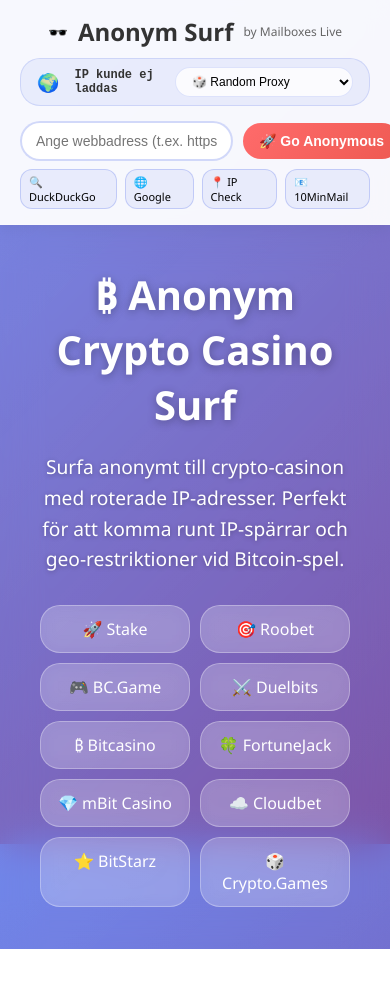
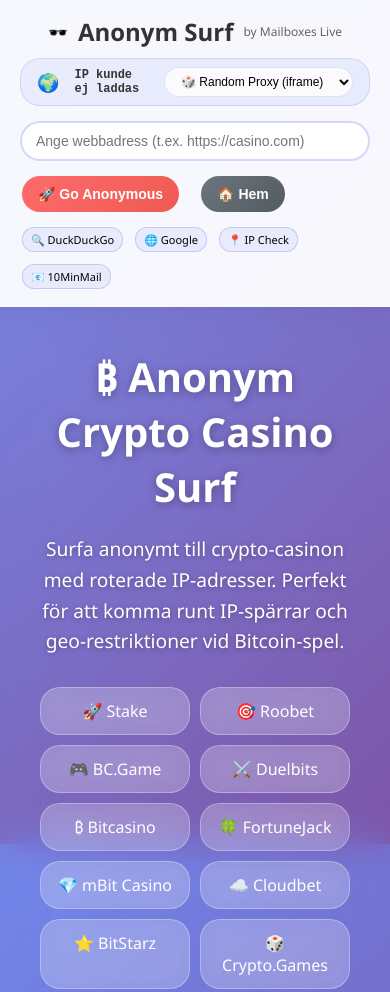
Before and after one commit to CornElDos/temp-email-manager, a website: page anon-surf.html in a window 390 px wide. Shown: the top 992 px of the page. Before the commit the page ends 949 px from the top, so only its background shows below. Drawn offline with Linux system fonts and the light colour scheme; no server answers.

Commit message:
Update anon-surf.html

```diff
--- a/anon-surf.html
+++ b/anon-surf.html
@@ -184,20 +184,32 @@
 
             .controls {
                 width: 100%;
+                flex-wrap: wrap;
             }
 
             .url-input {
                 font-size: 14px;
                 padding: 10px 14px;
+                flex: 1;
+                min-width: 200px;
             }
 
             .go-btn {
                 padding: 10px 16px;
                 font-size: 14px;
+                margin: 5px 2px;
             }
 
             .ip-info {
                 font-size: 12px;
+            }
+
+            .quick-sites {
+                flex-wrap: wrap;
+            }
+
+            .quick-site {
+                margin: 2px;
             }
         }
 
@@ -268,13 +280,13 @@
                 <span class="country-flag" id="countryFlag">🌍</span>
                 <span class="ip-display" id="ipDisplay">Laddar IP...</span>
                 <select class="proxy-selector" id="proxySelector">
-                    <option value="auto">🎲 Random Proxy</option>
-                    <option value="croxyproxy">🔒 CroxyProxy</option>
-                    <option value="kproxy">⚡ KProxy</option>
-                    <option value="filterbypass">🌐 FilterBypass</option>
-                    <option value="anonymouse">🕶️ Anonymouse</option>
-                    <option value="hideme">🛡️ Hide.me (Manual)</option>
-                    <option value="proxysite">📄 ProxySheet (Manual)</option>
+                    <option value="auto">🎲 Random Proxy (iframe)</option>
+                    <option value="croxyproxy">🔒 CroxyProxy (iframe)</option>
+                    <option value="filterbypass">🌐 FilterBypass (iframe)</option>
+                    <option value="anonymouse">🕶️ Anonymouse (iframe)</option>
+                    <option value="kproxy">⚡ KProxy (ny flik)</option>
+                    <option value="hideme">🛡️ Hide.me (ny flik)</option>
+                    <option value="proxysite">📄 ProxySheet (ny flik)</option>
                 </select>
             </div>
         </div>
@@ -284,6 +296,9 @@
                    placeholder="Ange webbadress (t.ex. https://casino.com)" />
             <button class="go-btn" id="goBtn" onclick="goAnonymous()">
                 🚀 Go Anonymous
+            </button>
+            <button class="go-btn" onclick="goHome()" style="background: linear-gradient(135deg, #6c757d 0%, #545b62 100%); margin-left: 10px;">
+                🏠 Hem
             </button>
         </div>
 
@@ -326,37 +341,43 @@
                 name: 'CroxyProxy',
                 url: 'https://www.croxyproxy.com/go#url=',
                 type: 'hash',
+                iframe: true,
                 description: 'Stöder JavaScript & cookies - bäst för casinon'
-            },
-            hideme: {
-                name: 'Hide.me',
-                url: 'https://hide.me/en/proxy',
-                type: 'form',
-                description: 'EU-servrar, bra för svenska casinon'
-            },
-            proxysite: {
-                name: 'ProxySheet',
-                url: 'https://www.proxysite.com',
-                type: 'form',
-                description: 'Olika länders IP-adresser'
             },
             kproxy: {
                 name: 'KProxy',
                 url: 'https://kproxy.com/servlet/redirect.srv/s/',
                 type: 'direct',
+                iframe: false, // Ofta blockerar iframe
                 description: 'Stabil för gaming-sidor'
             },
             filterbypass: {
                 name: 'FilterBypass',
                 url: 'https://www.filterbypass.me/index.php?q=',
                 type: 'query',
+                iframe: true,
                 description: 'Backup proxy'
             },
             anonymouse: {
                 name: 'Anonymouse',
                 url: 'https://anonymouse.org/cgi-bin/anon-www.cgi/',
                 type: 'direct',
+                iframe: true,
                 description: 'Klassisk proxy-tjänst'
+            },
+            hideme: {
+                name: 'Hide.me',
+                url: 'https://hide.me/en/proxy',
+                type: 'newtab',
+                iframe: false,
+                description: 'EU-servrar - öppnas i ny flik'
+            },
+            proxysite: {
+                name: 'ProxySheet',
+                url: 'https://www.proxysite.com',
+                type: 'newtab',
+                iframe: false,
+                description: 'Olika länders IP - öppnas i ny flik'
             }
         };
 
@@ -431,10 +452,12 @@
             document.getElementById('urlInput').focus();
         }
 
-        // Get random proxy service
+        // Get random proxy service (only iframe-compatible ones)
         function getRandomProxy() {
-            const serviceKeys = Object.keys(proxyServices);
-            const randomKey = serviceKeys[Math.floor(Math.random() * serviceKeys.length)];
+            const iframeServices = Object.keys(proxyServices).filter(key =>
+                proxyServices[key].iframe === true
+            );
+            const randomKey = iframeServices[Math.floor(Math.random() * iframeServices.length)];
             return proxyServices[randomKey];
         }
 
@@ -452,8 +475,6 @@
 
         // Build proxy URL
         function buildProxyUrl(targetUrl, proxyService) {
-            const timestamp = Date.now();
-
             switch (proxyService.type) {
                 case 'hash':
                     // CroxyProxy style: url#target
@@ -467,9 +488,9 @@
                     // KProxy/Anonymouse style: direct append
                     return `${proxyService.url}${encodeURIComponent(targetUrl)}`;
 
-                case 'form':
-                    // För tjänster som kräver form-submission, öppna direkt
-                    // Detta kommer öppna proxy-sajten där användaren manuellt kan ange URL
+                case 'newtab':
+                    // For new tab services, open their main page
+                    // User will manually enter URL there
                     return proxyService.url;
 
                 default:
@@ -506,40 +527,41 @@
             goBtn.disabled = true;
             goBtn.textContent = '🔄 Laddar...';
 
-            // Hide welcome screen
-            document.getElementById('welcomeScreen').style.display = 'none';
-            const iframe = document.getElementById('contentFrame');
-            iframe.style.display = 'block';
+            // Handle different proxy types
+            if (proxyService.type === 'newtab' || !proxyService.iframe) {
+                // Open in new tab for services that block iframe
+                const proxyUrl = buildProxyUrl(url, proxyService);
+                window.open(proxyUrl, '_blank');
 
-            // Handle different proxy types
-            if (proxyService.type === 'form') {
-                // For form-based proxies, show instructions
-                showStatus(`Öppnar ${proxyService.name} - ange din URL manuellt`, 'loading');
-                iframe.src = proxyService.url;
+                showStatus(`${proxyService.name} öppnad i ny flik`, 'success');
 
-                // Show instruction overlay
+                // Reset button immediately
                 setTimeout(() => {
-                    showStatus(`📋 Ange din URL (${url}) på ${proxyService.name} sidan`, 'info');
-                }, 2000);
+                    goBtn.disabled = false;
+                    goBtn.textContent = '🚀 Go Anonymous';
+                }, 1000);
 
             } else {
-                // For direct proxies, build URL and load
+                // Load in iframe for compatible services
                 const proxyUrl = buildProxyUrl(url, proxyService);
+
+                // Hide welcome screen
+                document.getElementById('welcomeScreen').style.display = 'none';
+                const iframe = document.getElementById('contentFrame');
+                iframe.style.display = 'block';
+
                 showStatus(`Ansluter via ${proxyService.name}...`, 'loading');
                 iframe.src = proxyUrl;
 
+                // Reset button after delay
                 setTimeout(() => {
+                    goBtn.disabled = false;
+                    goBtn.textContent = '🚀 Go Anonymous';
                     showStatus(`Surfar anonymt via ${proxyService.name}`, 'success');
                 }, 3000);
             }
 
-            // Reset button after delay
-            setTimeout(() => {
-                goBtn.disabled = false;
-                goBtn.textContent = '🚀 Go Anonymous';
-            }, 3000);
-
-            console.log(`Loading: ${url} via ${proxyService.name} (${proxyService.type})`);
+            console.log(`Loading: ${url} via ${proxyService.name} (${proxyService.type}, iframe: ${proxyService.iframe})`);
         }
 
         // Show status message
```
